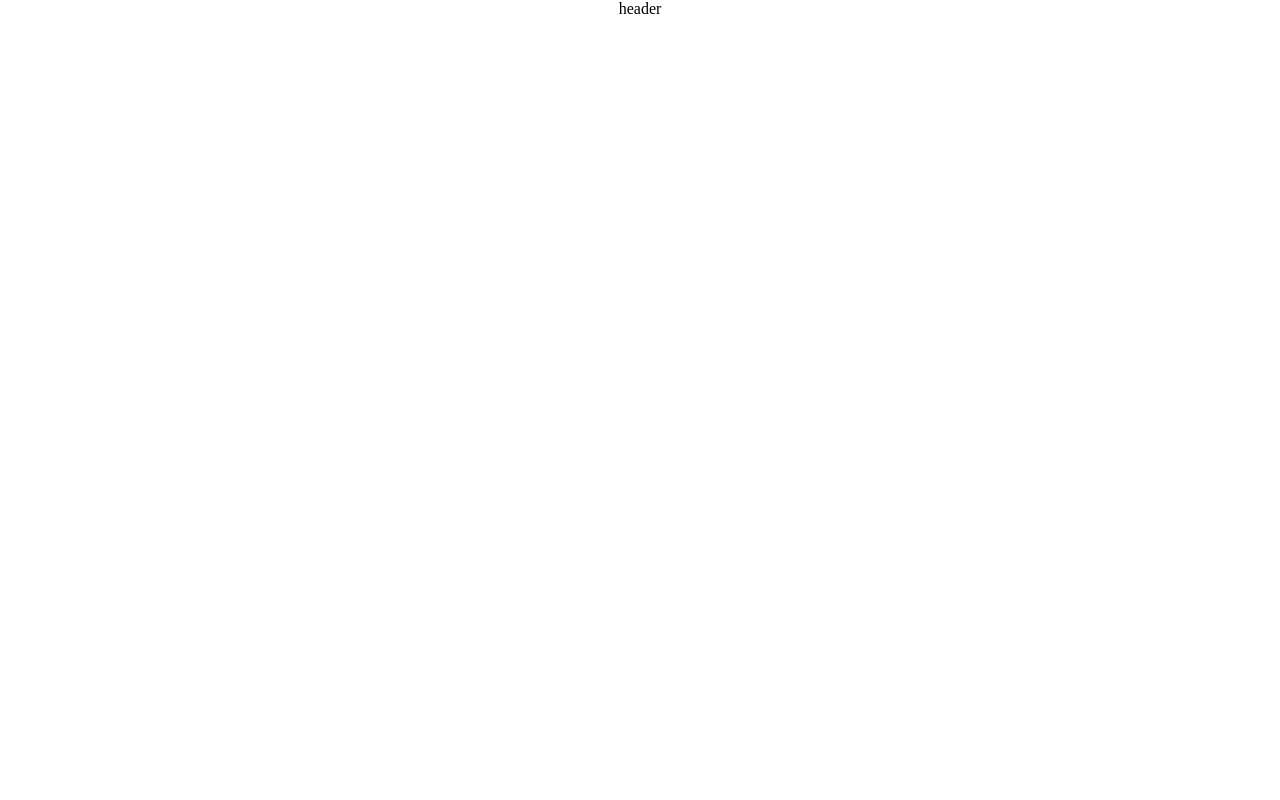
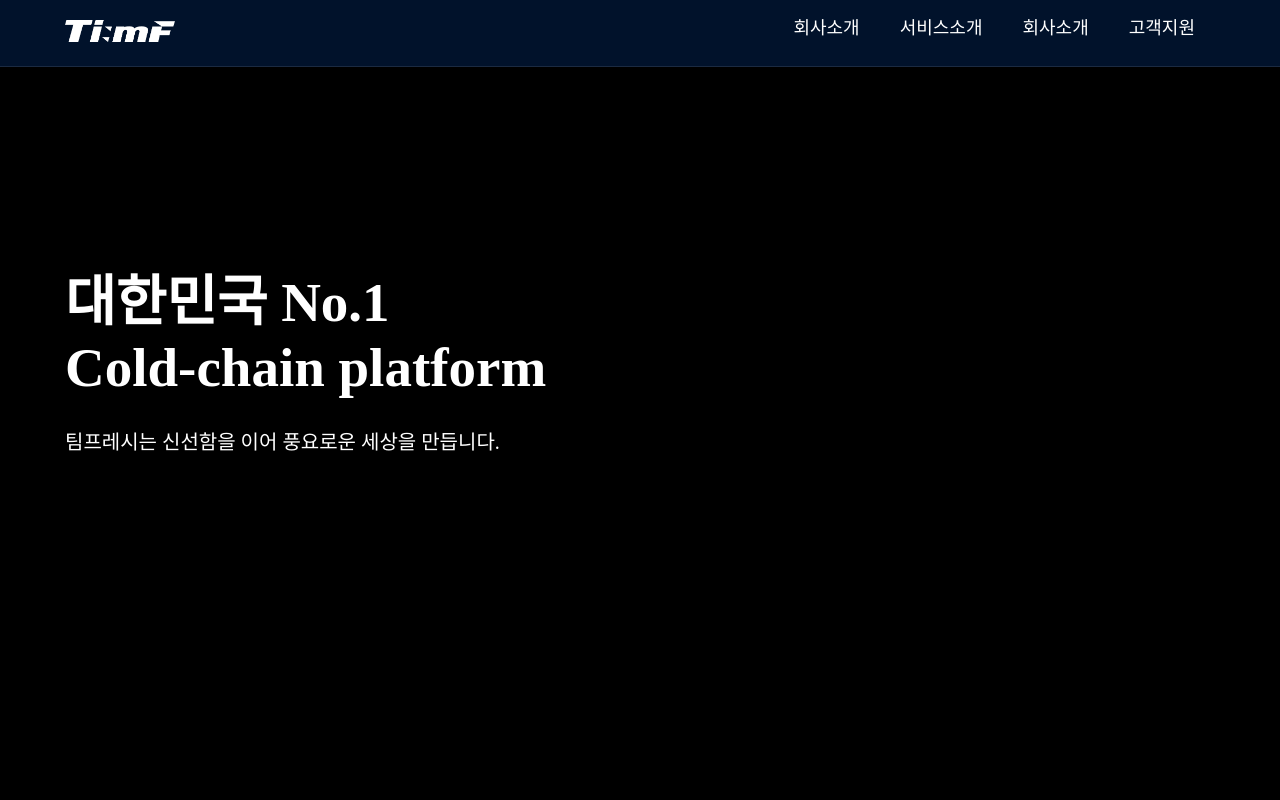
Before and after one commit to KongWooJeong/TeamFreash, a React (Create React App) app: page / in a window 1280 px wide. Shown: the top 800 px of the page. Built offline with nearby package versions, Linux system fonts and the light colour scheme.

Commit message:
feat: Add header, main image css styles

```diff
--- a/src/app/App.tsx
+++ b/src/app/App.tsx
@@ -3,7 +3,7 @@ import React from "react";
 import styled, { createGlobalStyle } from "styled-components";
 
 import Layout from "../components/Layout";
-import Main from "../components/Main";
+import Main from "../pages/Main";
 
 const GlobalStyle = createGlobalStyle`
   * {
--- a/src/components/Header.tsx
+++ b/src/components/Header.tsx
@@ -1,6 +1,8 @@
 import React from "react";
 
 import styled from "styled-components";
+
+import logo from "../assets/logo_Teamfresh.png";
 
 const HeaderWrapper = styled.div`
   position: fixed;
@@ -13,10 +15,100 @@ const HeaderWrapper = styled.div`
   text-align: center;
   z-index: 100;
   transition: all 0.2s ease;
+  border-bottom: 1px solid rgba(255, 255, 255, 0.1);
+  background: rgba(2, 21, 48, 0.9);
+  backdrop-filter: blur(2px);
+
+  .header {
+    width: 1210px;
+    margin: 0 auto;
+    padding: 0 30px;
+    box-sizing: border-box;
+  }
+
+  .logo {
+    float: left;
+    margin: 20px 0 20px 0;
+
+    a {
+      cursor: pointer;
+    }
+
+    img {
+      width: 110px;
+    }
+  }
+
+  .menu {
+    float: right;
+    transition: all 0.2s ease;
+    margin: 13px 0 0;
+
+    ul {
+      padding: 0;
+      margin: 0;
+      font-size: 0;
+      line-height: 0;
+
+      li:before {
+        position: absolute;
+        bottom: 0;
+        left: 0;
+        width: 0;
+        height: 1px;
+        background: #fff;
+        content: "";
+      }
+
+      li {
+        position: relative;
+        display: inline-block;
+        display: inline;
+        margin: 0 20px;
+
+        a {
+          font-family: "Pretendard";
+          font-weight: 500;
+          font-size: 18px;
+          line-height: 30px;
+          color: #ffffff;
+          text-decoration: none;
+          padding: 5px 0;
+          cursor: pointer;
+        }
+      }
+    }
+  }
 `;
 
 const Header: React.FC = () => {
-  return <HeaderWrapper>header</HeaderWrapper>;
+  return (
+    <HeaderWrapper>
+      <div className="header">
+        <div className="logo">
+          <a>
+            <img src={logo} />
+          </a>
+        </div>
+        <div className="menu">
+          <ul>
+            <li>
+              <a>회사소개</a>
+            </li>
+            <li>
+              <a>서비스소개</a>
+            </li>
+            <li>
+              <a>회사소개</a>
+            </li>
+            <li>
+              <a>고객지원</a>
+            </li>
+          </ul>
+        </div>
+      </div>
+    </HeaderWrapper>
+  );
 };
 
 export default Header;
--- /dev/null
+++ b/src/components/Image.tsx
@@ -0,0 +1,60 @@
+import React from "react";
+
+import styled from "styled-components";
+
+const ImageWrapper = styled.div`
+  position: relative;
+  width: 100%;
+  height: 100vh;
+  min-width: 1210px;
+  overflow: hidden;
+  background-color: black;
+
+  .image-text-wrapper {
+    position: absolute;
+    top: 50%;
+    left: 50%;
+    text-align: left;
+    z-index: 20;
+    margin-left: -575px;
+    margin-top: -150px;
+  }
+
+  .image-title {
+    clear: both;
+    font-family: "Pretendard";
+    font-weight: 700;
+    font-size: 55px;
+    line-height: 65px;
+    color: #fff;
+    margin: 20px 0 30px;
+  }
+
+  .image-comment {
+    clear: both;
+    font-family: "Pretendard";
+    font-weight: 300;
+    font-size: 20px;
+    line-height: 25px;
+    color: #fff;
+  }
+`;
+
+const Image: React.FC = () => {
+  return (
+    <ImageWrapper>
+      <div className="image-text-wrapper">
+        <div className="image-title">
+          대한민국 No.1
+          <br />
+          Cold-chain platform
+        </div>
+        <div className="image-comment">
+          팀프레시는 신선함을 이어 풍요로운 세상을 만듭니다.
+        </div>
+      </div>
+    </ImageWrapper>
+  );
+};
+
+export default Image;
--- /dev/null
+++ b/src/pages/Main.tsx
@@ -0,0 +1,15 @@
+import React from "react";
+
+import styled from "styled-components";
+
+import Image from "../components/Image";
+
+const Main: React.FC = () => {
+  return (
+    <>
+      <Image />
+    </>
+  );
+};
+
+export default Main;
```
Also changed, not shown: src/assets/logo_Teamfresh.png (added).
